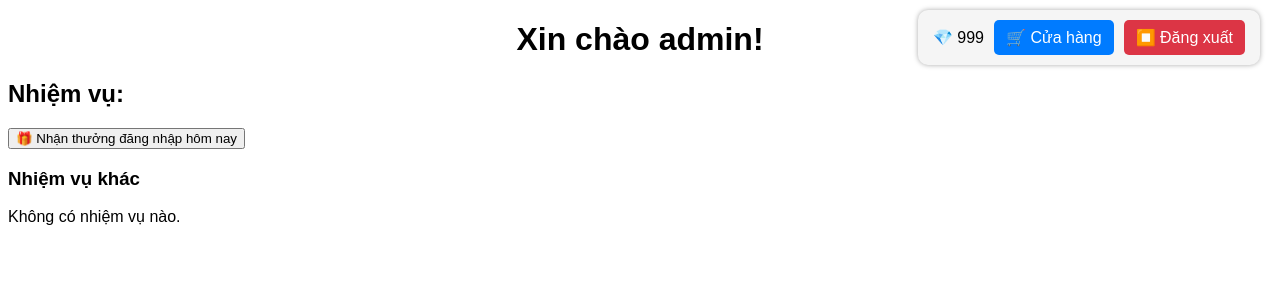
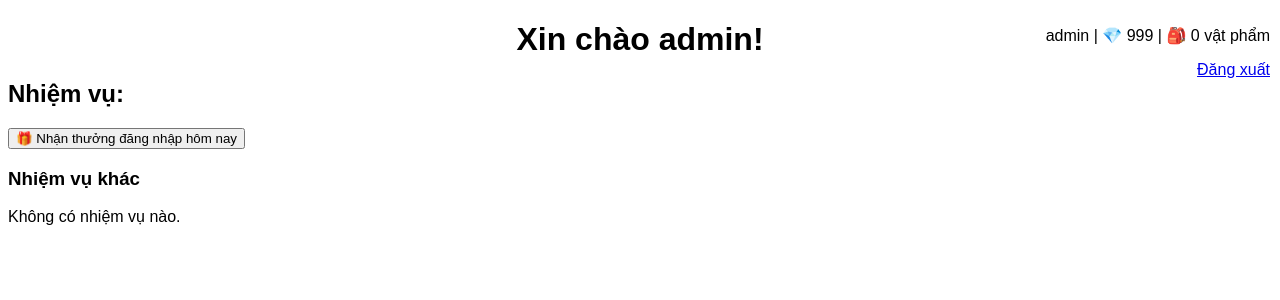
Before and after one commit to phamthienan123/my-web-game-new12345, a Flask app: page /dashboard in a window 1280 px wide. Shown: the top 300 px of the page. Run offline with Flask 3, Linux system fonts and the light colour scheme; the visitor is signed in with stand-in values (Sample User, id 1).

Commit message:
Update dashboard.html

```diff
--- a/templates/dashboard.html
+++ b/templates/dashboard.html
@@ -42,11 +42,10 @@
     </style>
 </head>
 <body>
-    <div class="top-bar">
-        💎 {{ diamonds }}
-        <a href="/shop">🛒 Cửa hàng</a>
-        <a href="/logout" class="logout">⏹️ Đăng xuất</a>
-    </div>
+    <div style="position: absolute; top: 10px; right: 10px; text-align: right;">
+    <p>{{ username }} | 💎 {{ diamonds }} | 🎒 {{ inventory|length }} vật phẩm</p>
+    <a href="/logout">Đăng xuất</a>
+</div>
 
     <h1>Xin chào {{ username }}!</h1>
 
```
